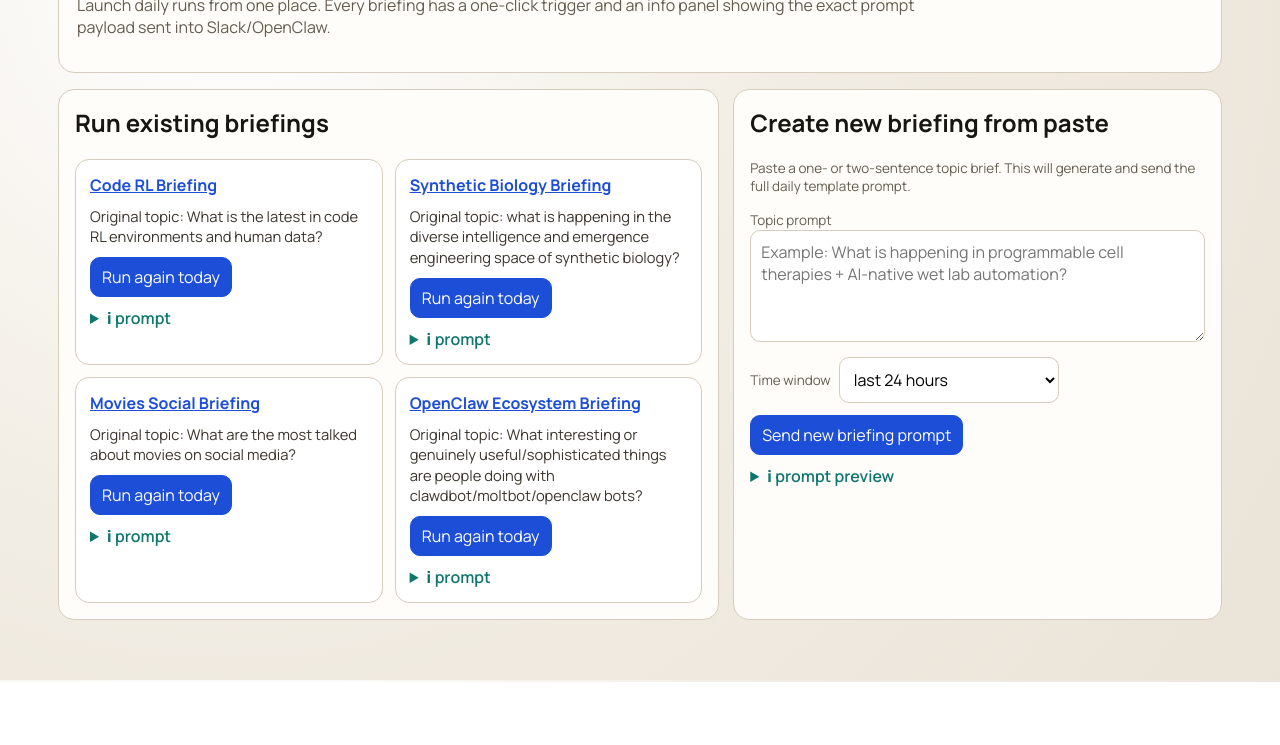
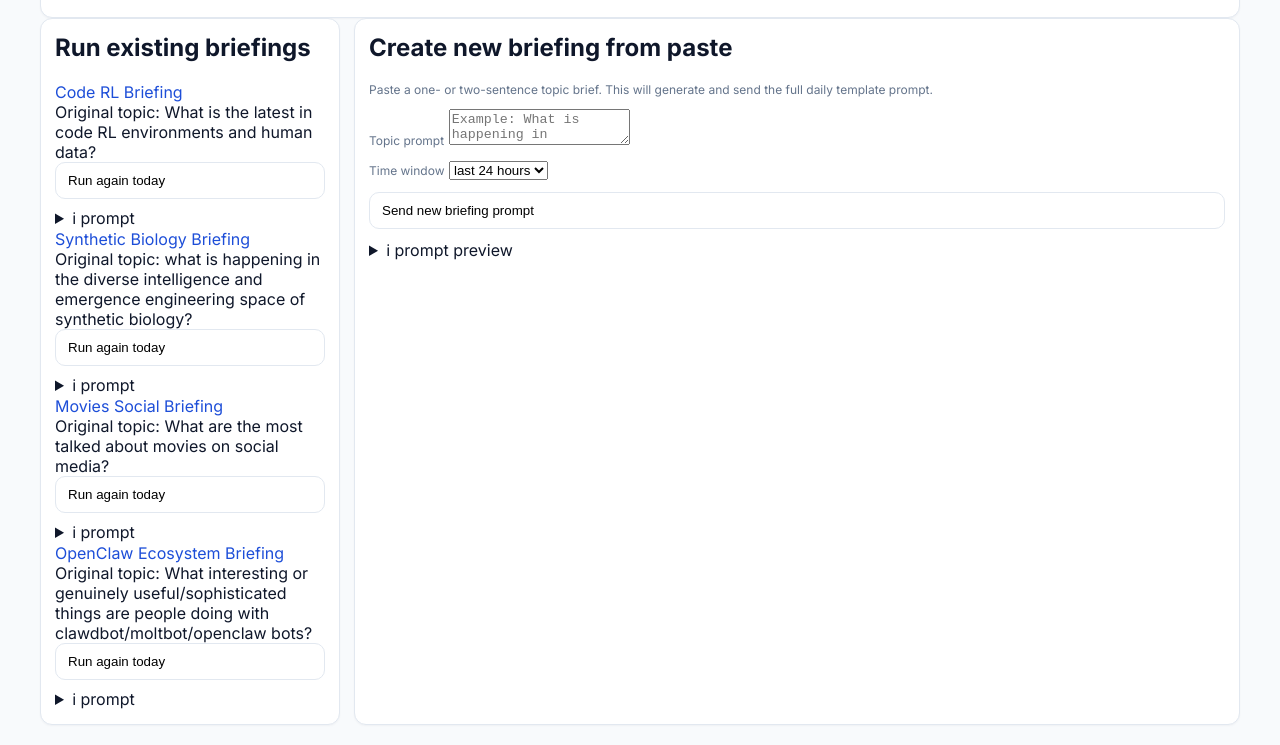
Before and after one commit to zenobia-pay/briefing-hub, a website: page public/index.html in a window 1280 px wide. Shown: the part 118-863 px from the top of the page. Before the commit the page ends 800 px from the top, so only its background shows below. Drawn offline with Linux system fonts and the light colour scheme.

Commit message:
Apply shadcn-style UI baseline and add prompt guideline

```diff
--- a/public/index.html
+++ b/public/index.html
@@ -6,35 +6,35 @@
   <title>Briefing Hub</title>
   <link rel="preconnect" href="https://fonts.googleapis.com">
   <link rel="preconnect" href="https://fonts.gstatic.com" crossorigin>
+  <link href="https://fonts.googleapis.com/css2?family=Inter:wght@400;500;600;700;800&display=swap" rel="stylesheet">
+  <link rel="preconnect" href="https://fonts.googleapis.com">
+  <link rel="preconnect" href="https://fonts.gstatic.com" crossorigin>
   <link href="https://fonts.googleapis.com/css2?family=Instrument+Serif:ital@0;1&family=Manrope:wght@400;600;700&display=swap" rel="stylesheet">
   <style>
-    :root{--bg:#f2ede4;--ink:#171612;--muted:#645c50;--line:#d5ccbd;--paper:#fffdf9;--accent:#1d4ed8;--accent2:#0f766e}
-    *{box-sizing:border-box}
-    body{margin:0;font-family:Manrope,system-ui;background:radial-gradient(circle at 18% 12%,#fff 0%,var(--bg) 44%,#eae3d8 100%);color:var(--ink)}
-    .wrap{max-width:1200px;margin:0 auto;padding:28px 18px 60px}
-    h1{font-family:'Instrument Serif',serif;font-size:3rem;line-height:1.02;margin:0 0 10px}
-    .sub{color:var(--muted);max-width:880px}
-    .layout{display:grid;grid-template-columns:1.15fr .85fr;gap:14px;margin-top:16px}
-    .panel{background:var(--paper);border:1px solid var(--line);border-radius:16px;padding:16px}
-    .hero{padding:18px}
-    .grid{display:grid;grid-template-columns:1fr 1fr;gap:12px}
-    .card{background:#fff;border:1px solid var(--line);border-radius:14px;padding:14px;display:flex;flex-direction:column;gap:10px}
-    .title{font-weight:700}
-    .prompt{font-size:.92rem;color:#3b352d;line-height:1.4}
-    .meta{font-size:.84rem;color:var(--muted)}
-    .row{display:flex;gap:8px;align-items:center;flex-wrap:wrap}
-    button,.btn{border:1px solid var(--line);background:#fff;color:var(--ink);border-radius:10px;padding:8px 11px;font:inherit;cursor:pointer}
-    .btn-primary{background:var(--accent);color:#fff;border-color:var(--accent)}
-    .btn-primary:hover{filter:brightness(.95)}
-    .btn-secondary{background:#f7f3ec}
-    details{width:100%}
-    summary{cursor:pointer;color:var(--accent2);font-weight:600}
-    pre{white-space:pre-wrap;background:#f8f3ea;border:1px solid var(--line);border-radius:10px;padding:10px;font-size:.78rem;line-height:1.35;max-height:220px;overflow:auto}
-    textarea,input,select{width:100%;border:1px solid var(--line);border-radius:10px;background:#fff;padding:10px;font:inherit}
-    textarea{min-height:112px;resize:vertical}
-    .status{font-size:.9rem;color:var(--muted)}
-    .hub-link{color:var(--accent)}
-    @media(max-width:980px){.layout{grid-template-columns:1fr}.grid{grid-template-columns:1fr}}
+    :root{--background:#f8fafc;--foreground:#0f172a;--card:#fff;--card-foreground:#0f172a;--muted:#f1f5f9;--muted-foreground:#64748b;--border:#e2e8f0;--primary:#0f172a;--primary-foreground:#fff;--radius:12px}
+    body{font-family:Inter,ui-sans-serif,system-ui,-apple-system,Segoe UI,Roboto,sans-serif;margin:0;background:var(--background);color:var(--foreground)}
+    .wrap{max-width:1200px;margin:0 auto;padding:20px}
+    h1{font-size:1.75rem;line-height:1.2;letter-spacing:-.02em;margin:0 0 8px}
+    .layout{display:grid;grid-template-columns:300px 1fr;gap:14px}
+    .panel{background:var(--card);border:1px solid var(--border);border-radius:var(--radius);padding:14px;box-shadow:0 1px 2px rgba(15,23,42,.04)}
+    .btn{display:block;width:100%;margin:0 0 8px;padding:10px 12px;border:1px solid var(--border);border-radius:10px;background:var(--card);text-align:left;cursor:pointer;font-weight:500}
+    .btn:hover{background:var(--muted)}
+    .btn.active{border-color:#334155;background:#f8fafc}
+    .meta{color:var(--muted-foreground);font-size:12px}
+    .email{white-space:pre-wrap;line-height:1.65}
+    a{color:#1d4ed8;text-decoration:none}
+    a:hover{text-decoration:underline}
+    .signal{border:1px solid var(--border);border-radius:10px;padding:10px;margin:0 0 8px;background:#fff}
+    .run-row{border:1px solid var(--border);border-radius:10px;padding:8px;margin:0 0 8px;background:#fff}
+    .run-actions{display:flex;gap:6px;margin-top:6px}
+    .mini{padding:7px 8px;font-size:12px;margin:0}
+    .raw-file{border:1px solid var(--border);border-radius:10px;padding:10px;margin:0 auto 10px;background:#fff;max-width:920px}
+    .raw-file pre{white-space:pre-wrap;word-break:break-word;max-height:420px;overflow:auto;background:#f8fafc;border:1px solid var(--border);border-radius:8px;padding:10px}
+    .section{border:1px solid var(--border);border-radius:10px;padding:8px;margin:0 0 10px;background:#fff}
+    .section summary{cursor:pointer;font-weight:600}
+    .desc{font-size:12px;color:var(--muted-foreground);margin:6px 0 10px}
+    @media(max-width:900px){.layout{grid-template-columns:1fr}}
+    @media(max-width:640px){.wrap{padding:12px}.panel{padding:10px}.raw-file{max-width:100%;padding:8px}.raw-file pre{font-size:12px;padding:8px}}
   </style>
 </head>
 <body>
```
Also changed, not shown: PROMPT_GUIDELINES.md (added, +11 -0 lines).
